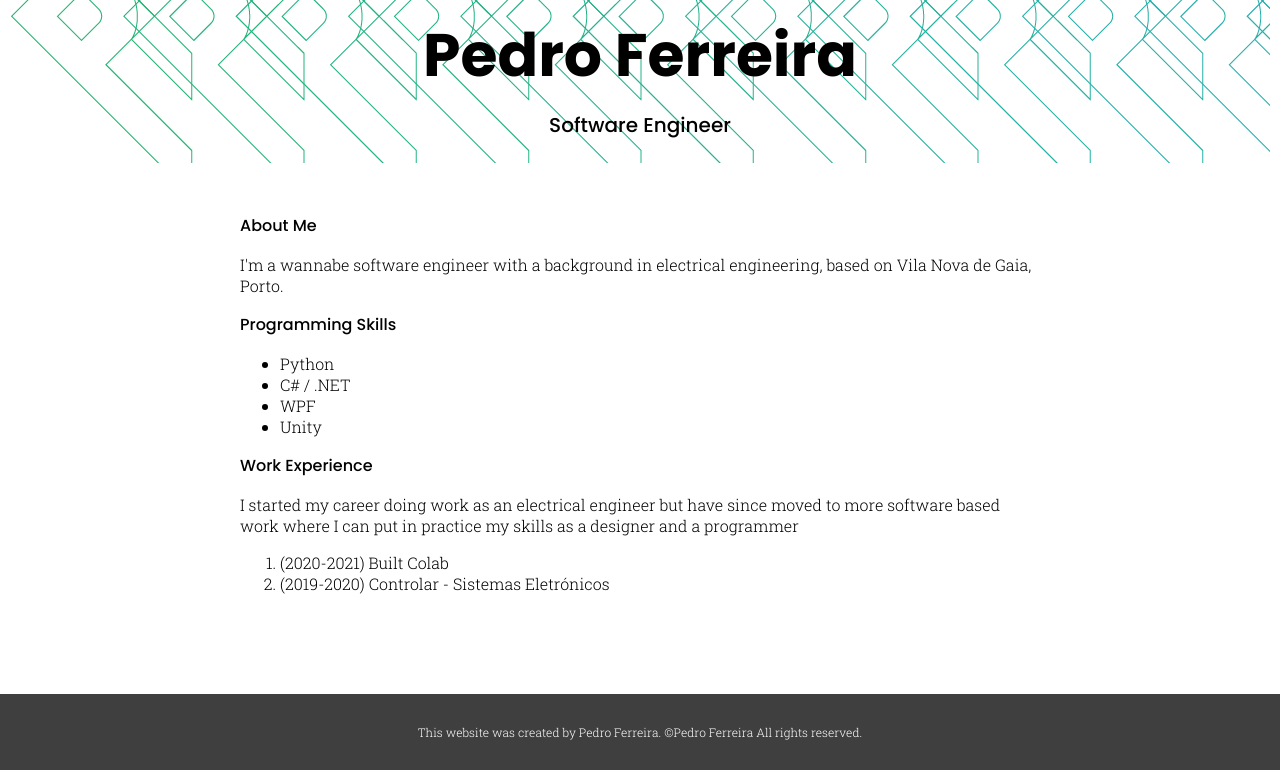
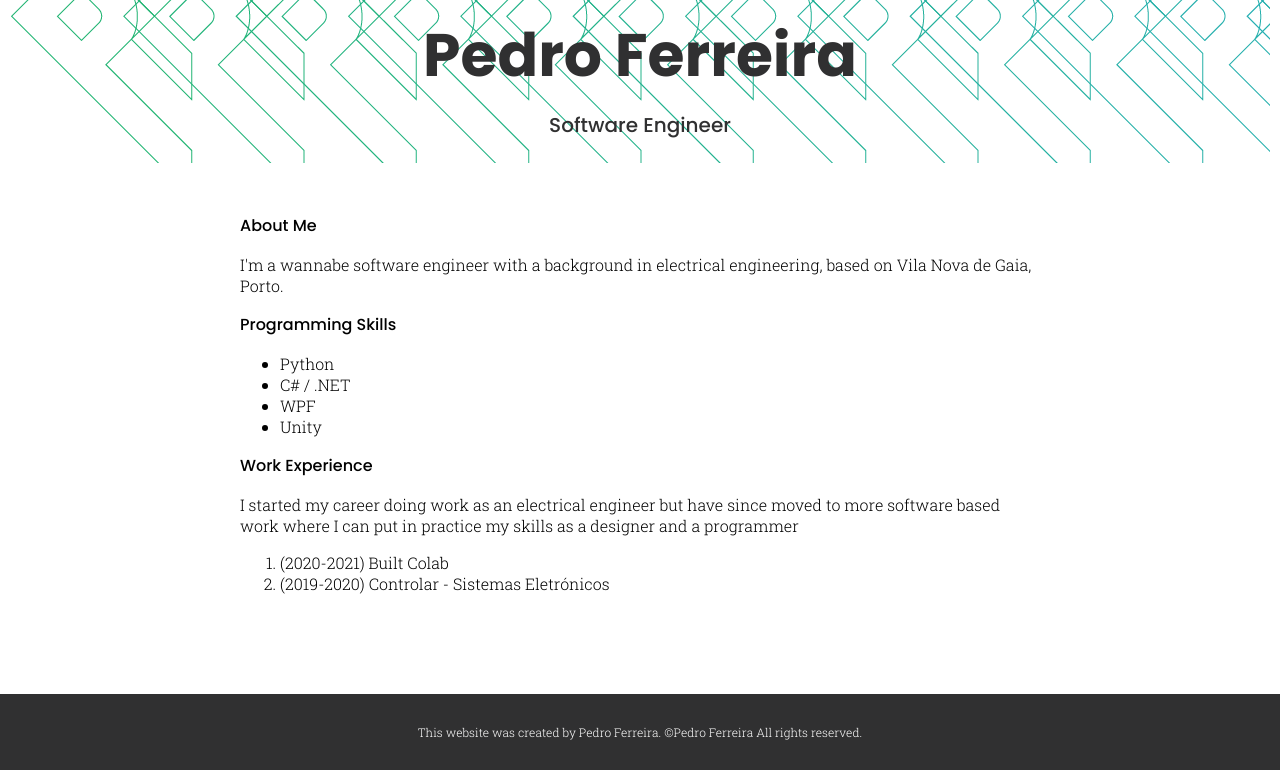
Before and after one commit to pedrofferreira/tutorial-1, a plain HTML site: page index.html in a window 1280 px wide. Shown: the part 175-945 px from the top of the page. Drawn offline with Linux system fonts and the light colour scheme.

Commit message:
color changes

```diff
--- a/css/webpage.css
+++ b/css/webpage.css
@@ -13,6 +13,7 @@ header{
     background: url(../img/Asset_11.png);
     background-color: white;
     margin-bottom: 50px;
+    color: #303031;
 }
 
 .subtitle{
@@ -46,7 +47,7 @@ main{
 }
 
 footer{
-    background-color: #3f3f3f;
+    background-color: #303031;
     text-align: center;
     font-family: 'Roboto Slab', serif;
     color: white;
```
Also changed, not shown: index.html (+1 -3 lines).
